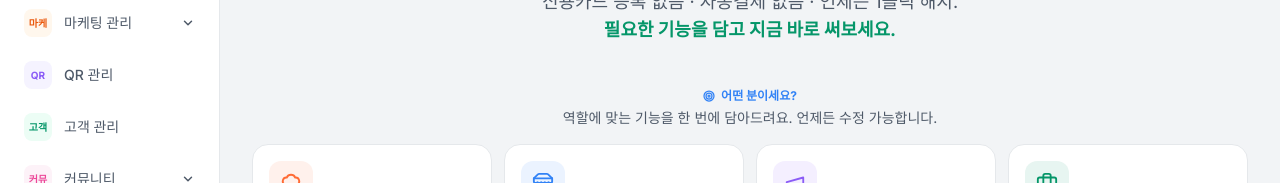
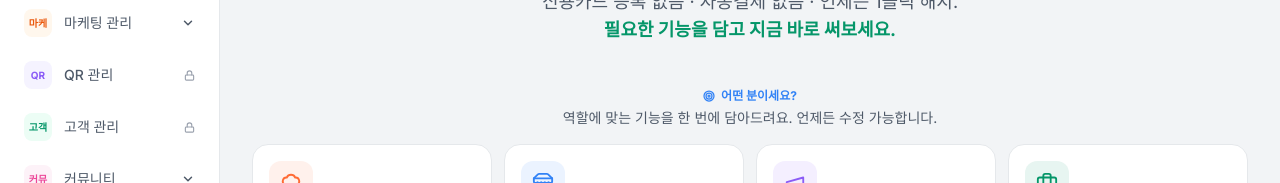
Before and after one commit to jty0221-del/localution, a Next.js app: page /pricing in a window 1280 px wide. Shown: the part 198-381 px from the top of the page. Built offline with nearby package versions, Linux system fonts and the light colour scheme.

Commit message:
feat(entitlements): Phase0 #6 Sidebar 잠금 아이콘 (모듈별 구독 가드)

```diff
--- a/app/components/Sidebar.tsx
+++ b/app/components/Sidebar.tsx
@@ -6,9 +6,11 @@ import Image from 'next/image'
 import { usePathname, useSearchParams } from 'next/navigation'
 import {
   ChevronDown, ChevronRight, List, Map, MapPin, Search, BarChart3,
-  Sparkles, MessageCircle, Settings, LogOut, FileText, LucideIcon,
+  Sparkles, MessageCircle, Settings, LogOut, FileText, Lock, LucideIcon,
 } from 'lucide-react'
 import { REGIONS } from '../lib/regions'
+import { useEntitlements } from '../lib/entitlements'
+import { getRequiredModuleForPath, getModule } from '../lib/modules'
 
 // ─────────────────────────────────────────────────────────────
 // 로그인 사용자 프로필 읽기 (cookie: localution_user, httpOnly:false)
@@ -88,6 +90,25 @@ function StatusDot({ color }: { color: string }) {
   )
 }
 
+/** 잠금 아이콘 + 월 구독료 툴팁 (사이드바 전용) */
+function LockBadge({ href, active }: { href: string; active: boolean }) {
+  const { has, loading } = useEntitlements()
+  if (loading) return null
+  const moduleId = getRequiredModuleForPath(href)
+  if (!moduleId) return null
+  if (has(moduleId)) return null
+  const mod = getModule(moduleId)
+  if (!mod) return null
+  return (
+    <span
+      className="ml-auto flex items-center gap-1 flex-shrink-0"
+      title={`${mod.name} · 월 ${mod.price.toLocaleString('ko-KR')}원 구독 필요`}
+    >
+      <Lock size={11} strokeWidth={2.5} className={active ? 'text-current' : 'text-[#9CA3AF]'} />
+    </span>
+  )
+}
+
 export default function Sidebar() {
   const pathname      = usePathname()
   const searchParams  = useSearchParams()
@@ -140,7 +161,8 @@ export default function Sidebar() {
           {item.icon}
         </div>
         <span className="text-sm">{item.label}</span>
-        {active && <span className="ml-auto w-1.5 h-1.5 rounded-full bg-[#3182F6]" />}
+        <LockBadge href={item.href} active={active} />
+        {active && <span className="ml-2 w-1.5 h-1.5 rounded-full bg-[#3182F6]" />}
       </Link>
     )
   }
@@ -174,6 +196,7 @@ export default function Sidebar() {
                   className={`flex items-center gap-2.5 px-3 py-1.5 rounded-xl ${active ? 'bg-[#FFFBEB] text-[#F59E0B] font-semibold' : 'text-[#4E5968] hover:bg-[#F8F9FA] font-medium'}`}>
                   <StatusDot color={sub.color} />
                   <span className="text-xs">{sub.label}</span>
+                  <LockBadge href={sub.href} active={active} />
                 </Link>
               )
             })}
@@ -205,6 +228,7 @@ export default function Sidebar() {
                   {sub.badge && (
                     <span className="ml-auto text-[9px] font-black px-1.5 py-0.5 rounded-md bg-gradient-to-r from-[#8B5CF6] to-[#EC4899] text-white tracking-wide">{sub.badge}</span>
                   )}
+                  <LockBadge href={sub.href} active={active} />
                 </Link>
               )
             })}
```
